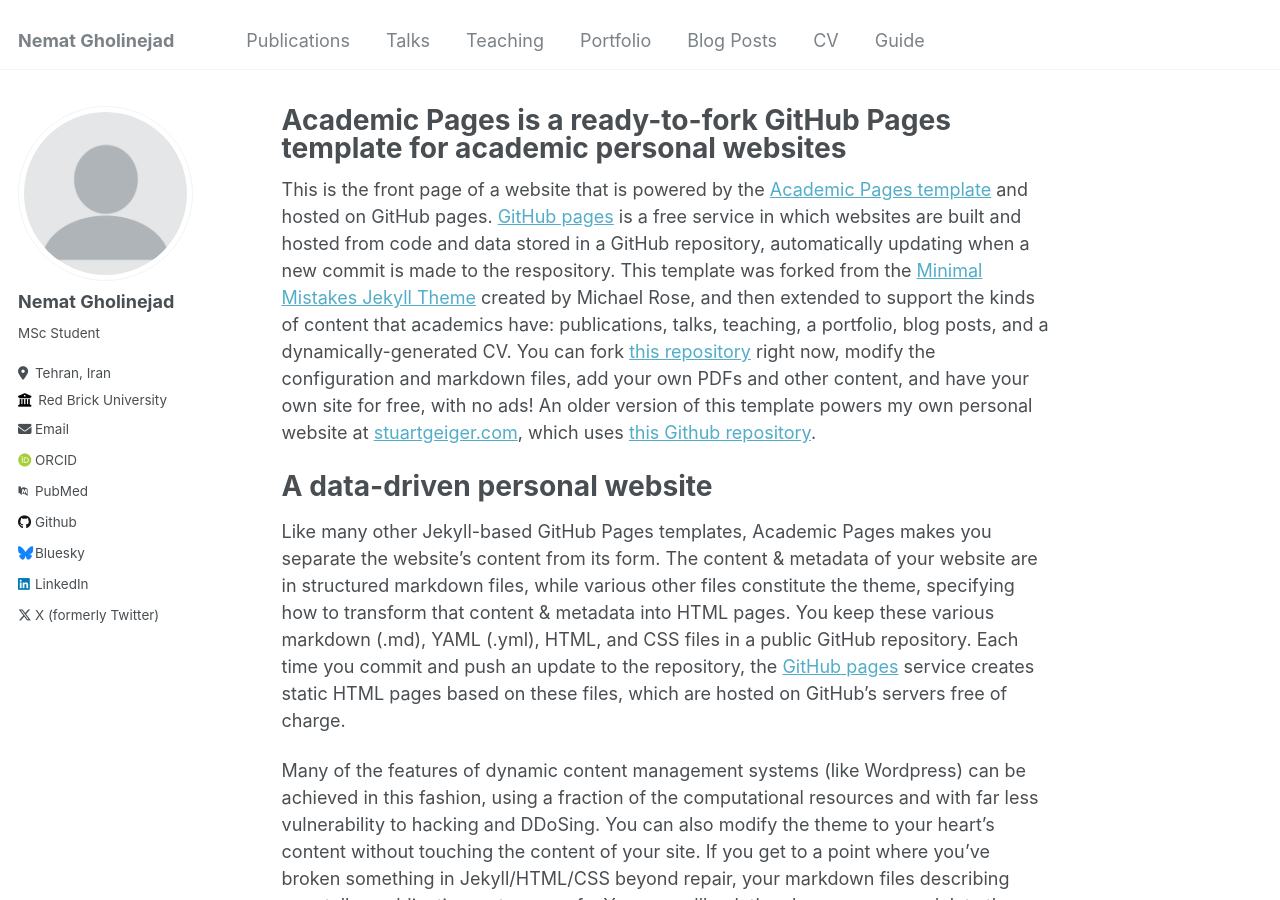
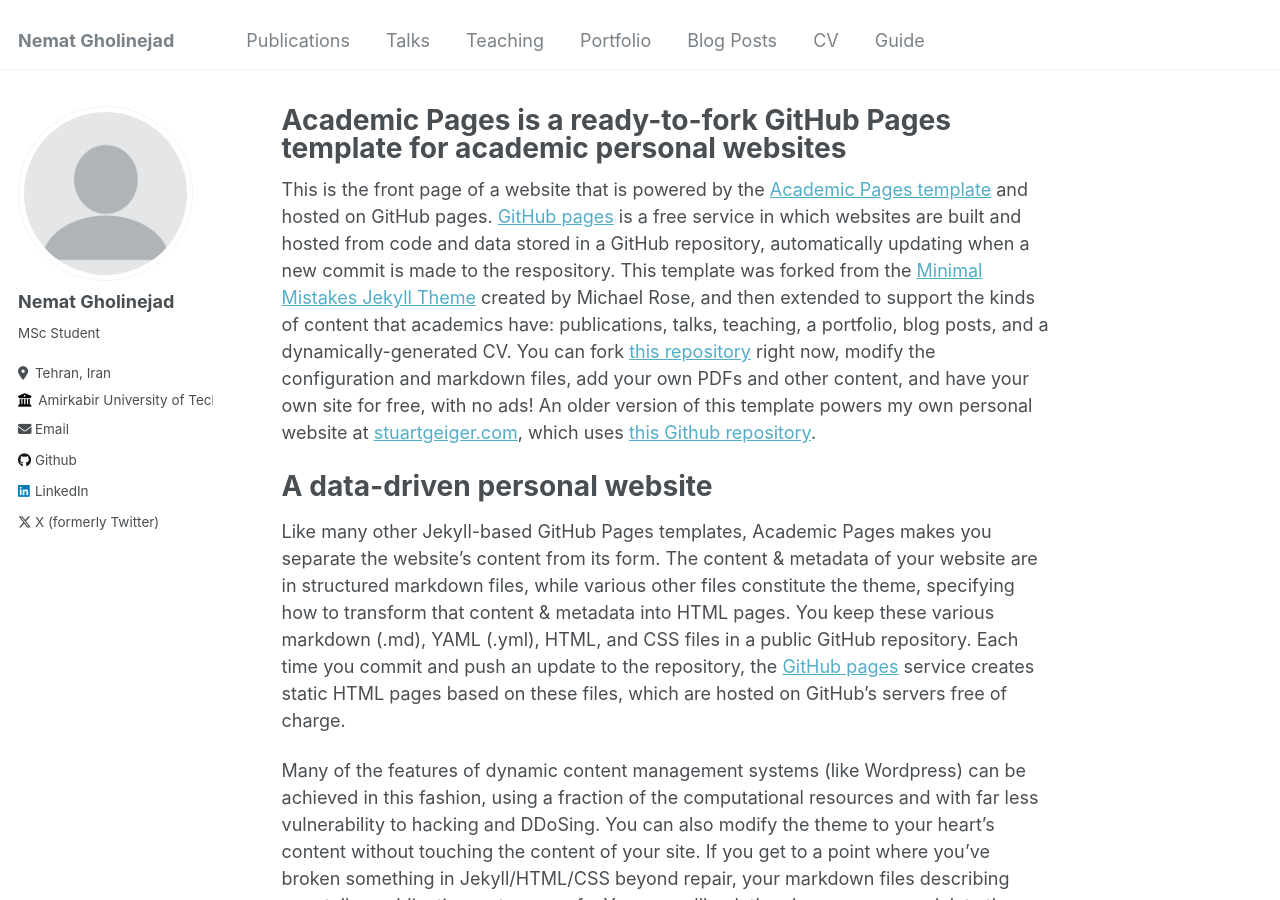
Before and after one commit to nemat-gholinejad/nemat-gholinejad.github.io, a Jekyll site: the page built from _pages/about.md, in a window 1280 px wide and 900 px high. Built offline with Jekyll 4.4.1, drawn with Linux system fonts in a browser that asks for light colours; some web fonts are replaced; part of the change alters nothing that is shown.

Commit message:
Update _config.yml

```diff
--- a/_config.yml
+++ b/_config.yml
@@ -26,7 +26,7 @@ author:
   pronouns         : # example: "she/her"
   bio              : "MSc Student"
   location         : "Tehran, Iran"
-  employer         : "Red Brick University"
+  employer         : "Amirkabir University of Technology"
   uri              : # URL
   email            : "gholinezhad1997@gmail.com"
 
@@ -34,8 +34,8 @@ author:
   arxiv            : # URL - Update with the correct link to your profile
   googlescholar    : # URL
   impactstory      : # URL
-  orcid            : "http://orcid.org/yourorcidurl"
-  pubmed           : "https://www.ncbi.nlm.nih.gov/pubmed/?term=john+snow"
+  orcid            : # URL
+  pubmed           : # URL
   researchgate     : # URL
 
   # Repositories and software development
@@ -47,7 +47,7 @@ author:
   stackoverflow    : # User number or user number and name (i.e., use "1" or "1/jeff-atwood")
 
   # Social media
-  bluesky          : "bsky.app" # Replace this with you Bluesky username
+  bluesky          : # Username
   facebook         : # Username
   flickr           : # Username
   foursquare       : # Username
@@ -56,7 +56,7 @@ author:
   keybase          : # Username
   instagram        : # Username
   lastfm           : # Username
-  linkedin         : nemat--gholinejad # Username
+  linkedin         : nemat--gholinejad
   mastodon         : # URL
   medium           : # URL
   pinterest        : # Username
@@ -64,7 +64,7 @@ author:
   steam            : # Username
   telegram         : # URL
   tumblr           : # Username
-  twitter          : NematGholinejad # Username for X / Twitter
+  twitter          : NematGholinejad
   vine             : # Username
   weibo            : # Username
   wikipedia        : # Username
```
